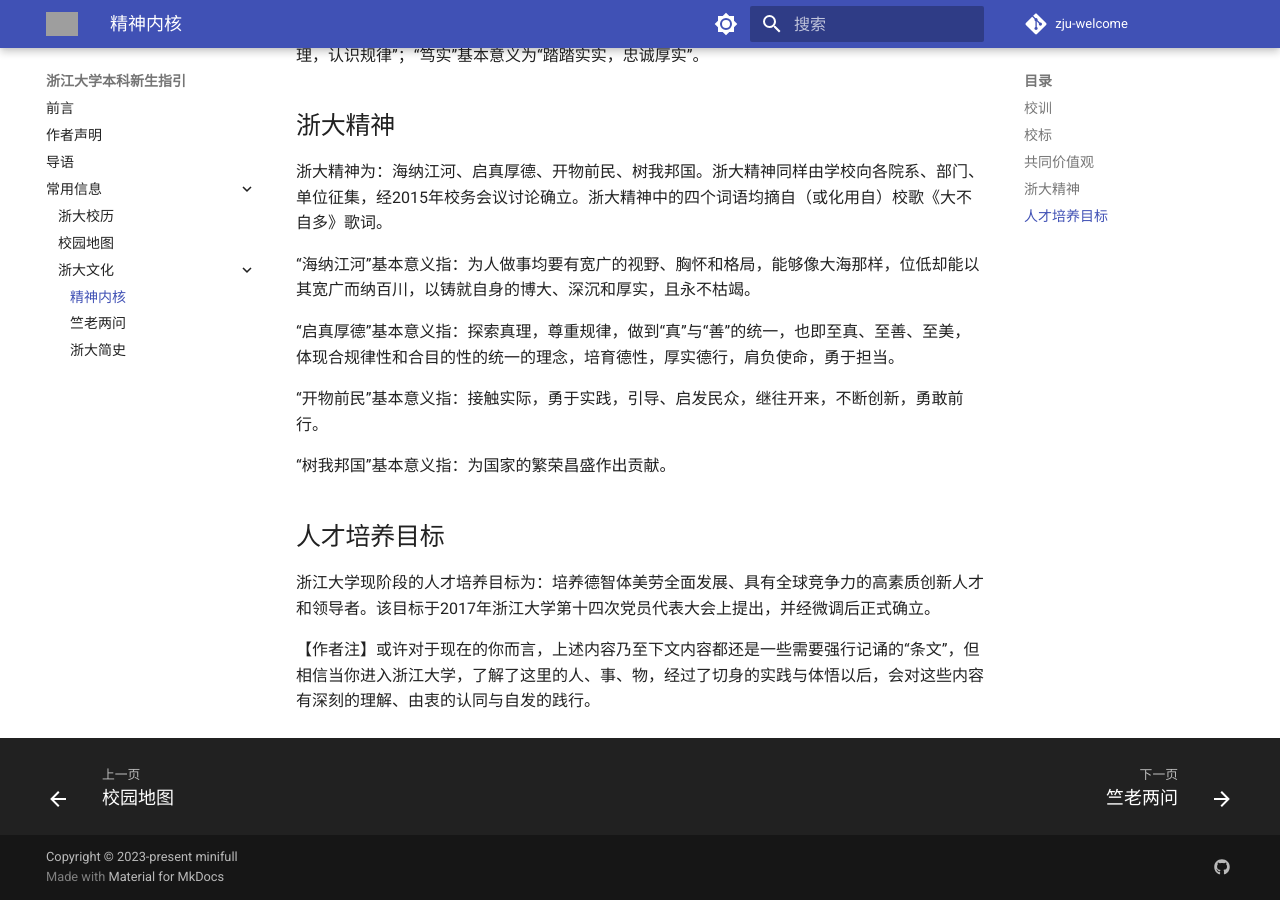
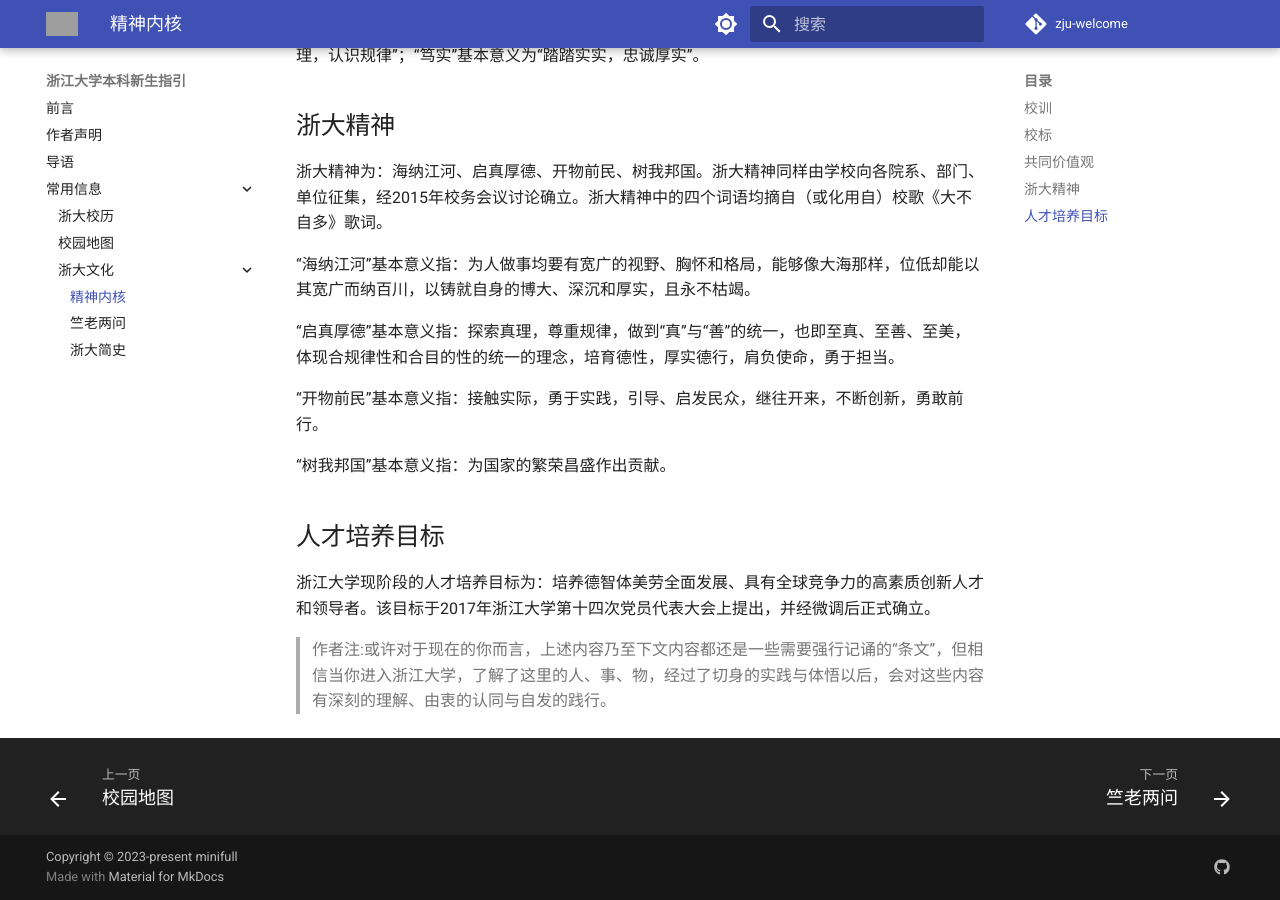
Before and after one commit to mini-full/zju-welcome, an MkDocs documentation site: the page built from docs/basics/school_spirits.md, in a window 1280 px wide and 900 px high, scrolled down 1548 px. Built offline with MkDocs 1.6.1 and Material for MkDocs 9.7.7, drawn with Linux system fonts in a browser that asks for light colours; comment, search, counter and statistics services are not loaded; grey boxes are pictures that could not be loaded.

Commit message:
turn annotation to quote

```diff
--- a/docs/basics/school_spirits.md
+++ b/docs/basics/school_spirits.md
@@ -38,4 +38,4 @@
 
 浙江大学现阶段的人才培养目标为：培养德智体美劳全面发展、具有全球竞争力的高素质创新人才和领导者。该目标于2017年浙江大学第十四次党员代表大会上提出，并经微调后正式确立。
 
-【作者注】或许对于现在的你而言，上述内容乃至下文内容都还是一些需要强行记诵的“条文”，但相信当你进入浙江大学，了解了这里的人、事、物，经过了切身的实践与体悟以后，会对这些内容有深刻的理解、由衷的认同与自发的践行。
+> 作者注:或许对于现在的你而言，上述内容乃至下文内容都还是一些需要强行记诵的“条文”，但相信当你进入浙江大学，了解了这里的人、事、物，经过了切身的实践与体悟以后，会对这些内容有深刻的理解、由衷的认同与自发的践行。
```
